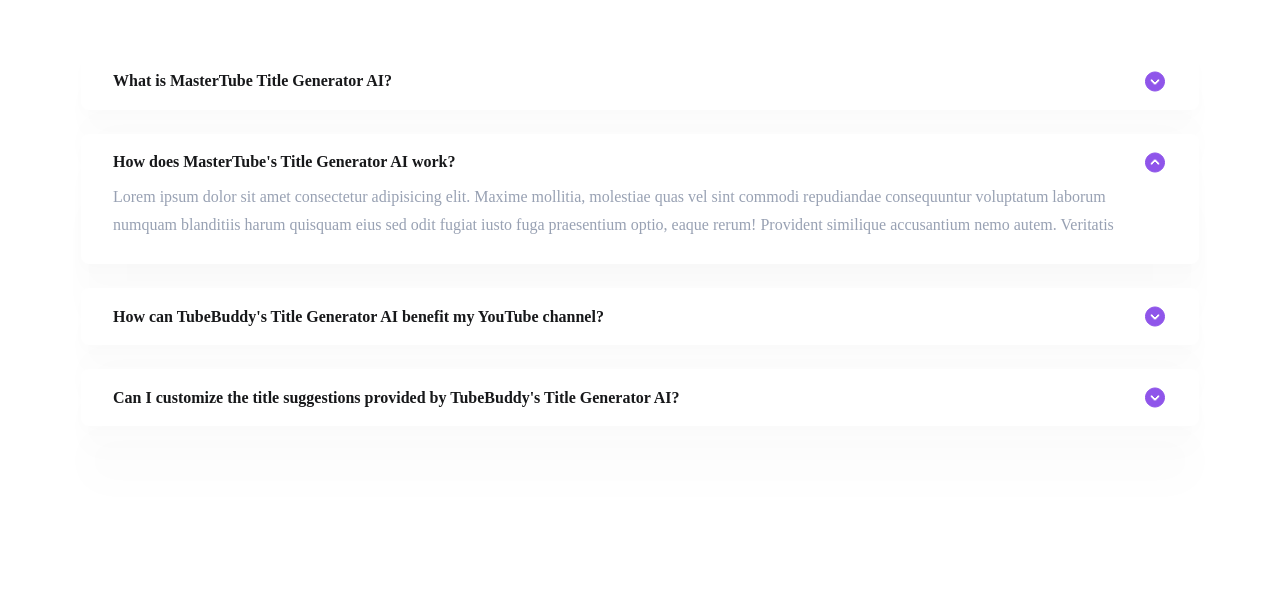
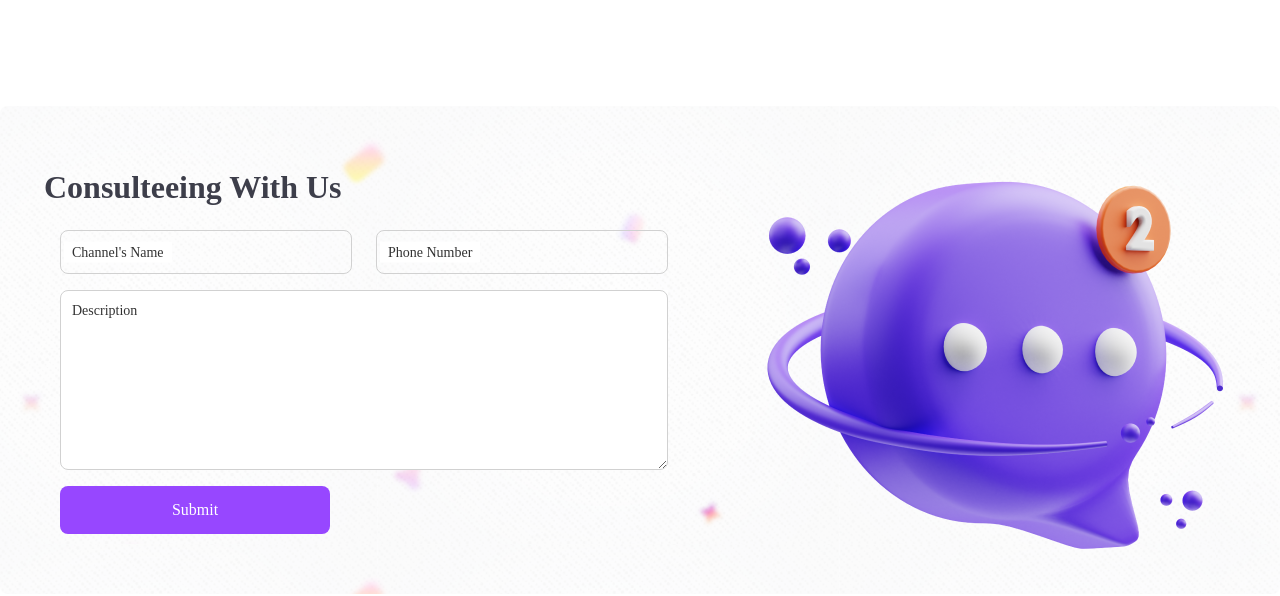
Before and after one commit to Omega-Do-IT-Solutions-e-U/mastertube-template, a website built with Vite: page index.html in a window 1280 px wide. Shown: the part 2446-3042 px from the top of the page. Built offline with nearby package versions, Linux system fonts and the light colour scheme; files whose address does not match are found by name.

Commit message:
add consult with us section

```diff
--- a/index.html
+++ b/index.html
@@ -120,6 +120,7 @@
               <!-- Dropdown Mobile -->
               <div
                 x-show="pricingOpen === true"
+                x-cloak
                 x-transition
                 :class="pricingOpen ? '' : ''"
                 class="lg:hidden flex flex-col items-start p-3 gap-5 w-1/2 pt-5"
@@ -494,6 +495,7 @@
               <!-- Dropdown Mobile -->
               <div
                 x-show="extensionOpen === true"
+                x-cloak
                 x-transition
                 class="lg:hidden"
               >
@@ -924,13 +926,13 @@
           <ul
             :class="pricingOpen ? 'grid grid-cols-2 [&_li]:text-neutral-text2 text-md font-semibold leading-[180%] lg:hidden px-6 py-8' : 'hidden'"
           >
-            <div class="flex flex-col gap-y-3">
+            <div class="flex flex-col gap-y-3 lg:hidden">
               <li>Features</li>
               <li>Pricing</li>
               <li>Blog</li>
               <li>Legal</li>
             </div>
-            <div class="flex flex-col gap-y-3">
+            <div class="flex flex-col gap-y-3 lg:hidden">
               <li>Support</li>
               <li>Contact</li>
               <li>Sitemap</li>
@@ -1408,7 +1410,9 @@
       <!-- Calculator -->
 
       <!-- Why Trusting Us? -->
-      <section class="hidden lg:block max-w-[120rem] mx-auto">
+      <section
+        class="hidden lg:block max-w-[120rem] mx-auto mb-[5rem] px-10 lg:mb-[15.4rem]"
+      >
         <div class="flex gap-x-6 items-center justify-center">
           <div>
             <img
@@ -1497,6 +1501,88 @@
         </div>
       </section>
       <!-- Why Trusting Us? -->
+
+      <!-- Consulting With Us -->
+      <section
+        class="max-w-[130rem] rounded-lg min-h-[45.4rem] mx-auto mb-[5rem] lg:mb-[15.4rem] bg-[url('/images/cashout/consult-bg.png')] px-10"
+      >
+        <div
+          class="flex gap-x-16 flex-col justify-center items-center lg:flex-row"
+        >
+          <div
+            class="flex flex-col items-center justify-center w-full flex-1 max-w-2xl lg:max-w-5xl"
+          >
+            <h2
+              class="text-xl text-neutral-text1-cash text-center w-full mb-5 lg:text-start font-bold lg:text-3xl"
+            >
+              Consulteeing With Us
+            </h2>
+            <form class="w-full px-4 flex flex-col gap-y-4">
+              <div class="flex flex-col gap-y-4 lg:flex-row lg:gap-x-6">
+                <!-- Input 1 -->
+                <div class="relative w-full">
+                  <input
+                    type="text"
+                    id="channel-name"
+                    class="block h-11 text-md px-2 pb-2 pt-4 w-full text-neutral-text1 bg-transparent rounded-lg border border-[#D1D1D1] appearance-none focus:outline-none focus:ring-0 focus:border-[#D1D1D1] peer"
+                    placeholder=" "
+                  />
+                  <label
+                    for="channel-name"
+                    class="absolute text-base text-[#323232] duration-300 transform -translate-y-4 scale-75 top-2 z-10 origin-[0] bg-white px-2 peer-focus:px-2 peer-focus:text-[#323232] peer-placeholder-shown:scale-100 peer-placeholder-shown:-translate-y-1/2 peer-placeholder-shown:top-1/2 peer-focus:top-2 peer-focus:scale-75 peer-focus:-translate-y-4 left-1"
+                    >Channel's Name</label
+                  >
+                </div>
+                <!-- Input 1 -->
+
+                <!-- Input 2 -->
+                <div class="relative w-full">
+                  <input
+                    type="text"
+                    id="phone-number"
+                    class="block h-11 text-md px-2 pb-2 pt-4 w-full text-neutral-text1 bg-transparent rounded-lg border border-[#D1D1D1] appearance-none focus:outline-none focus:ring-0 focus:border-[#D1D1D1] peer"
+                    placeholder=" "
+                  />
+                  <label
+                    for="phone-number"
+                    class="absolute text-base text-[#323232] duration-300 transform -translate-y-4 scale-75 top-2 z-10 origin-[0] bg-white px-2 peer-focus:px-2 peer-focus:text-[#323232] peer-placeholder-shown:scale-100 peer-placeholder-shown:-translate-y-1/2 peer-placeholder-shown:top-1/2 peer-focus:top-2 peer-focus:scale-75 peer-focus:-translate-y-4 left-1"
+                    >Phone Number</label
+                  >
+                </div>
+                <!-- Input 2 -->
+              </div>
+
+              <!-- Input 3 -->
+              <div class="relative w-full bg-white">
+                <textarea
+                  type="text"
+                  id="Description"
+                  class="block text-md min-h-[18rem] px-2 pb-2 pt-4 w-full text-neutral-text1 bg-transparent rounded-lg border border-[#D1D1D1] appearance-none focus:outline-none focus:ring-0 focus:border-[#D1D1D1] peer"
+                  placeholder=" "
+                ></textarea>
+                <label
+                  for="Description"
+                  class="absolute text-base text-[#323232] duration-300 transform -translate-y-4 scale-75 top-0 z-10 origin-[0] bg-white px-2 peer-focus:px-2 peer-focus:text-[#323232] peer-placeholder-shown:scale-100 peer-placeholder-shown:-translate-y-1/2 peer-placeholder-shown:top-5 peer-focus:top-2 peer-focus:scale-75 peer-focus:-translate-y-4 left-1"
+                  >Description</label
+                >
+              </div>
+              <!-- Input 3-->
+              <button
+                class="rounded-lg p-3 bg-[#9747FF] text-white text-md w-full lg:w-[27rem] hover:bg-[#8d36ff] transition-colors duration-300"
+              >
+                Submit
+              </button>
+            </form>
+          </div>
+          <div class="hidden lg:block">
+            <img
+              src="/images/cashout/chat.png"
+              alt="Chat Icon"
+            />
+          </div>
+        </div>
+      </section>
+      <!-- Consulting With Us -->
 
       <!-- FAQ -->
       <section class="text-center max-w-[111.8rem] mx-auto mb-22">
```
Also changed, not shown: public/images/cashout/chat.png (added), public/images/cashout/consult-bg.png (added).
